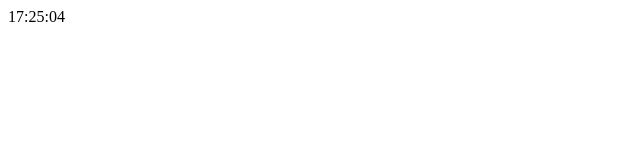
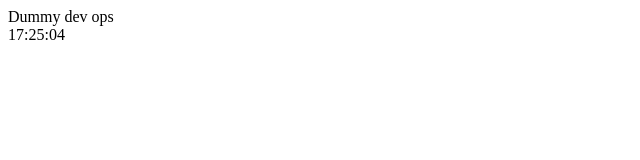
Before and after one commit to hladkiivitalii/clock, a plain HTML site: page src/index.html in a window 1280 px wide. Shown: the whole page, without its empty margins (0-640 px from the left). Drawn offline with Linux system fonts and the light colour scheme.

```diff
--- a/src/index.html
+++ b/src/index.html
@@ -5,6 +5,7 @@
     <title>Clock</title>
 </head>
 <body>
+<h>Dummy dev ops</h>
 <div id="time"></div>
 </body>
 <script>
```
